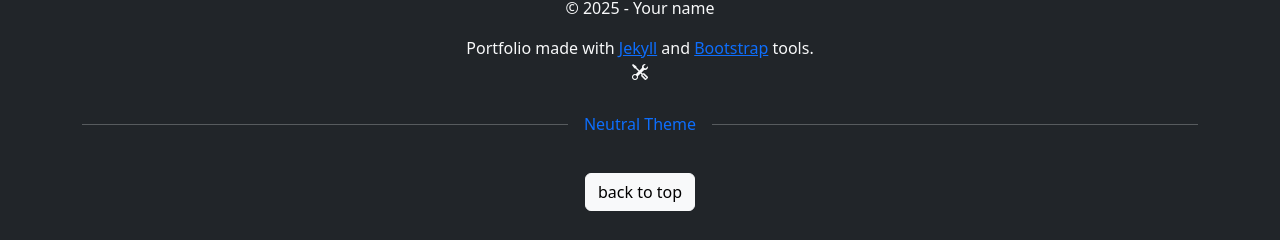
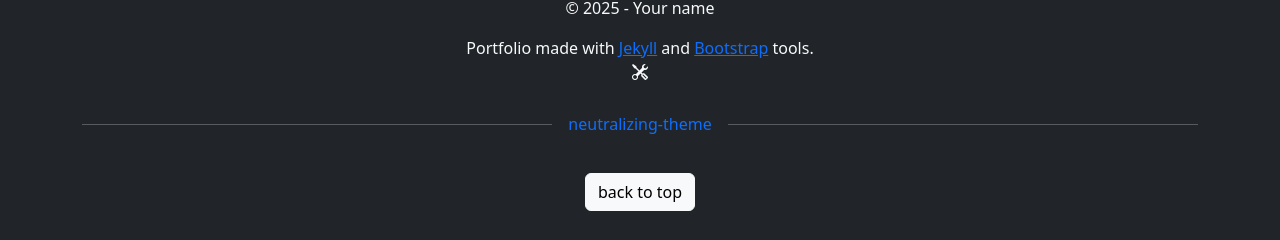
Before and after one commit to nicollinoxx/neutralizing, a Jekyll site: the page built from index.markdown, in a window 1280 px wide and 900 px high, scrolled down 1295 px. Shown: the part 657-897 px from the top of the window. Built offline with Jekyll 4.4.1, drawn with Linux system fonts in a browser that asks for light colours.

Commit message:
link to theme in footer

```diff
--- a/_includes/footer.html
+++ b/_includes/footer.html
@@ -11,7 +11,7 @@
 
           <div class="d-flex align-items-center justify-content-between my-4">
               <hr class="flex-grow-1 me-3">
-                <a class="link-underline-dark" href="#">Neutral Theme</a>
+                <a class="link-underline-dark" href="https://github.com/nicollinoxx/neutralizing-theme">neutralizing-theme</a>
               <hr class="flex-grow-1 ms-3">
           </div>
 
```
